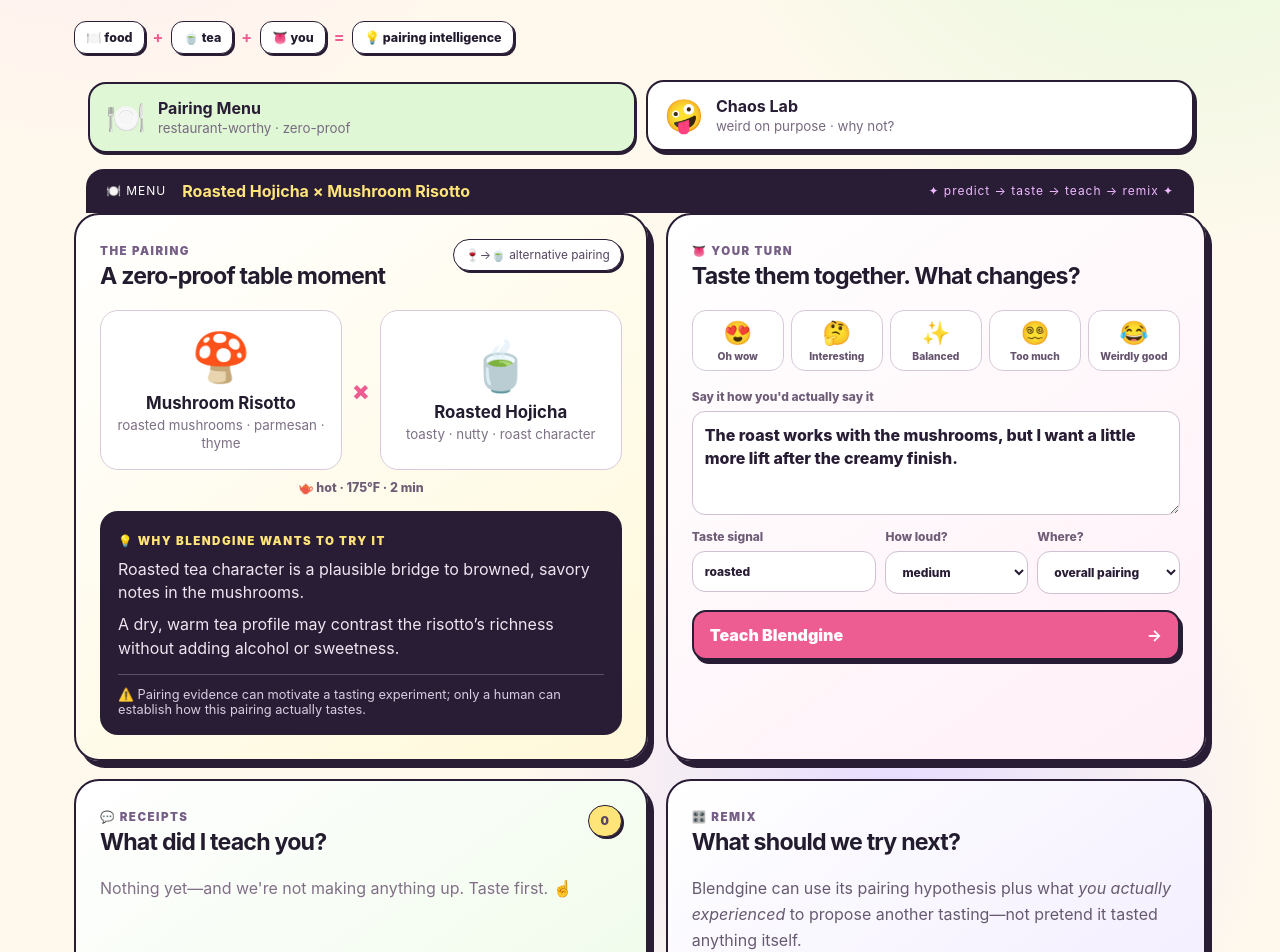
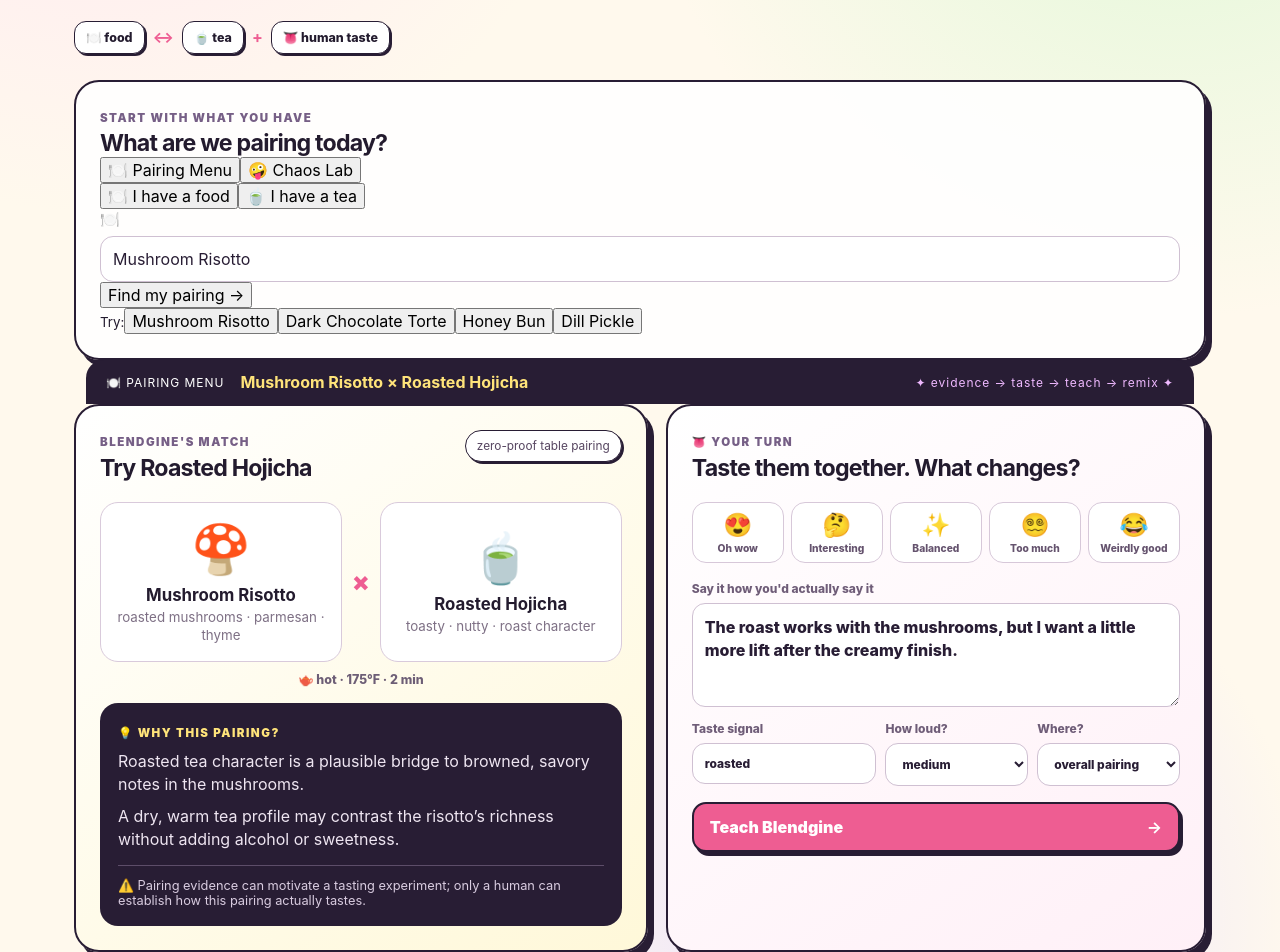
Before and after one commit to quenaF/blendgine-webmcp, a React (Vite) app: page / in a window 1280 px wide. Shown: the part 460-1412 px from the top of the page. Built offline with nearby package versions, Linux system fonts and the light colour scheme.

Commit message:
Let humans start from either tea or food

```diff
--- a/src/App.jsx
+++ b/src/App.jsx
@@ -1,29 +1,40 @@
-import React, { useEffect, useMemo, useState } from 'react';
-import { inspectPairing, setPairingMode, recordSensoryObservation, whatDidHumanTeach, refinePairing, resetObservations } from './engine.js';
+import React, { useEffect, useState } from 'react';
+import { requestPairing, recordSensoryObservation, whatDidHumanTeach, refinePairing, resetObservations } from './engine.js';
 import { registerBlendgineWebMCP } from './webmcp.js';
 
 const reactions = [['😍','delicious','Oh wow'],['🤔','interesting','Interesting'],['✨','balanced','Balanced'],['😵‍💫','overpowering','Too much'],['😂','weirdly good','Weirdly good']];
+const foodExamples = ['Mushroom Risotto','Dark Chocolate Torte','Honey Bun','Dill Pickle'];
+const teaExamples = ['Roasted Hojicha','Assam Black Tea','Masala Chai','Sencha Green Tea'];
 
 export default function App(){
- const [mode,setMode]=useState('menu'); const [pairing,setPairing]=useState(()=>inspectPairing({mode:'menu'}));
+ const [anchorType,setAnchorType]=useState('food'); const [mode,setMode]=useState('menu'); const [anchor,setAnchor]=useState('Mushroom Risotto');
+ const [pairing,setPairing]=useState(()=>requestPairing({anchorType:'food',anchor:'Mushroom Risotto',mode:'menu'}));
  const [descriptor,setDescriptor]=useState(pairing.experiment.defaultDescriptor); const [intensity,setIntensity]=useState('medium'); const [phase,setPhase]=useState('overall pairing'); const [humanWords,setHumanWords]=useState(pairing.experiment.defaultWords);
  const [observations,setObservations]=useState([]); const [proposal,setProposal]=useState(null); const [activity,setActivity]=useState([]); const [webmcpReady,setWebmcpReady]=useState(false);
  useEffect(()=>{setWebmcpReady(registerBlendgineWebMCP(event=>setActivity(c=>[event,...c].slice(0,8))));},[]);
- function switchMode(next){const p=setPairingMode(next);setMode(next);setPairing(p);setDescriptor(p.experiment.defaultDescriptor);setHumanWords(p.experiment.defaultWords);setProposal(null);}
- function submitTaste(){const o=recordSensoryObservation({mode,descriptor,intensity,phase,humanWords});setObservations(whatDidHumanTeach().observations);setActivity(c=>[{name:'human_tasting',result:o},...c].slice(0,8));}
- function refine(){const n=refinePairing({mode});setProposal(n);setActivity(c=>[{name:'refinement_proposal',result:n},...c].slice(0,8));}
- function reset(){resetObservations();setObservations([]);setProposal(null);setActivity([]);switchMode('menu');}
- const x=pairing.experiment;
+ function changeAnchorType(next){setAnchorType(next);setAnchor(next==='food'?'Mushroom Risotto':'Roasted Hojicha');}
+ function find(){const p=requestPairing({anchorType,anchor,mode});setPairing(p);setDescriptor(p.experiment.defaultDescriptor);setHumanWords(p.experiment.defaultWords);setProposal(null);setActivity(c=>[{name:'pairing_requested',result:p},...c].slice(0,8));}
+ function submitTaste(){const o=recordSensoryObservation({descriptor,intensity,phase,humanWords});setObservations(whatDidHumanTeach().observations);setActivity(c=>[{name:'human_tasting',result:o},...c].slice(0,8));}
+ function refine(){const n=refinePairing();setProposal(n);setActivity(c=>[{name:'refinement_proposal',result:n},...c].slice(0,8));}
+ function reset(){resetObservations();setObservations([]);setProposal(null);setActivity([]);setAnchorType('food');setMode('menu');setAnchor('Mushroom Risotto');setPairing(requestPairing({anchorType:'food',anchor:'Mushroom Risotto',mode:'menu'}));}
+ const x=pairing.experiment; const examples=anchorType==='food'?foodExamples:teaExamples;
  return <main className="shell">
-  <section className="hero"><div className="hero-copy"><div className="eyebrow">✦ BLENDGINE · TEA × FOOD × WEBMCP</div><h1>AI knows the signals.<br/><em>You</em> know the bite.</h1><p className="lede">Pair tea with food using evidence-informed hypotheses, then let an actual human decide what happens in the mouth. Serious pairing menu or absolute chaos—you pick. 😁</p><div className="hero-stickers"><span>🍽️ food</span><b>+</b><span>🍵 tea</span><b>+</b><span>👅 you</span><b>=</b><span>💡 pairing intelligence</span></div></div><div className={`status ${webmcpReady?'ready':''}`}><i/>{webmcpReady?'Agent connected':'WebMCP needs a supported browser'}</div></section>
-  <div className="mode-switch"><button className={mode==='menu'?'active':''} onClick={()=>switchMode('menu')}><span>🍽️</span><strong>Pairing Menu</strong><small>restaurant-worthy · zero-proof</small></button><button className={mode==='chaos'?'active chaos':''} onClick={()=>switchMode('chaos')}><span>🤪</span><strong>Chaos Lab</strong><small>weird on purpose · why not?</small></button></div>
-  <section className="experiment-banner"><span>{x.modeEmoji} {x.mode.toUpperCase()}</span><strong>{x.tea.name} × {x.food.name}</strong><span className="spark">✦ predict → taste → teach → remix ✦</span></section>
+  <section className="hero"><div className="hero-copy"><div className="eyebrow">✦ BLENDGINE · TEA × FOOD × WEBMCP</div><h1>Bring the tea.<br/>Or bring the food.<br/><em>We'll find its match.</em></h1><p className="lede">Start with either side of the table. Blendgine uses evidence to propose the other half, then a human tastes the pairing and teaches the system what actually happened.</p><div className="hero-stickers"><span>🍽️ food</span><b>↔</b><span>🍵 tea</span><b>+</b><span>👅 human taste</span></div></div><div className={`status ${webmcpReady?'ready':''}`}><i/>{webmcpReady?'Agent connected':'WebMCP needs a supported browser'}</div></section>
+
+  <section className="pair-finder card">
+   <div className="finder-top"><div><span className="mini">START WITH WHAT YOU HAVE</span><h2>What are we pairing today?</h2></div><div className="mode-pills"><button className={mode==='menu'?'active':''} onClick={()=>setMode('menu')}>🍽️ Pairing Menu</button><button className={mode==='chaos'?'active chaos':''} onClick={()=>setMode('chaos')}>🤪 Chaos Lab</button></div></div>
+   <div className="anchor-tabs"><button className={anchorType==='food'?'active':''} onClick={()=>changeAnchorType('food')}>🍽️ I have a food</button><button className={anchorType==='tea'?'active':''} onClick={()=>changeAnchorType('tea')}>🍵 I have a tea</button></div>
+   <div className="finder-row"><div className="finder-input"><span>{anchorType==='food'?'🍽️':'🍵'}</span><input value={anchor} onChange={e=>setAnchor(e.target.value)} placeholder={anchorType==='food'?'Type a dish or snack…':'Type a tea…'}/></div><button className="find-button" onClick={find}>Find my pairing →</button></div>
+   <div className="quick-picks"><small>Try:</small>{examples.map(v=><button key={v} onClick={()=>setAnchor(v)}>{v}</button>)}</div>
+  </section>
+
+  <section className="experiment-banner"><span>{x.modeEmoji} {x.modeLabel.toUpperCase()}</span><strong>{x.food.name} × {x.tea.name}</strong><span className="spark">✦ evidence → taste → teach → remix ✦</span></section>
   <section className="grid">
-   <article className="card formula-card"><div className="card-head"><div><span className="mini">THE PAIRING</span><h2>{mode==='menu'?'A zero-proof table moment':'This should not work… right?'}</h2></div><span className="pill">{mode==='menu'?'🍷→🍵 alternative pairing':'🎲 chaos approved'}</span></div><div className="pair-stage"><div className="pair-item"><span>{x.food.emoji}</span><strong>{x.food.name}</strong><small>{x.food.detail}</small></div><div className="pair-x">×</div><div className="pair-item"><span>{x.tea.emoji}</span><strong>{x.tea.name}</strong><small>{x.tea.detail}</small></div></div><div className="prep">🫖 {x.tea.preparation}</div><div className="science-box"><span className="mini">💡 WHY BLENDGINE WANTS TO TRY IT</span>{x.hypothesis.basis.map(r=><p key={r}>{r}</p>)}<div className="boundary">⚠️ {x.hypothesis.boundary}</div></div></article>
-   <article className="card taste-card"><div className="card-head"><div><span className="mini">👅 YOUR TURN</span><h2>{mode==='menu'?'Taste them together. What changes?':'Be brave. Take the bite + sip. 😂'}</h2></div></div><div className="reaction-row">{reactions.map(([e,v,l])=><button key={v} className={descriptor===v?'selected':''} onClick={()=>setDescriptor(v)}><span>{e}</span>{l}</button>)}</div><label>Say it how you'd actually say it<textarea value={humanWords} onChange={e=>setHumanWords(e.target.value)}/></label><div className="triple"><label>Taste signal<input value={descriptor} onChange={e=>setDescriptor(e.target.value)}/></label><label>How loud?<select value={intensity} onChange={e=>setIntensity(e.target.value)}><option>low</option><option>medium</option><option>high</option></select></label><label>Where?<select value={phase} onChange={e=>setPhase(e.target.value)}><option>first bite + sip</option><option>middle</option><option>finish</option><option>overall pairing</option></select></label></div><button className="primary" onClick={submitTaste}><span>Teach Blendgine</span><b>→</b></button></article>
+   <article className="card formula-card"><div className="card-head"><div><span className="mini">BLENDGINE'S MATCH</span><h2>{anchorType==='food'?`Try ${x.tea.name}`:`Try it with ${x.food.name}`}</h2></div><span className="pill">{mode==='menu'?'zero-proof table pairing':'chaos approved 🎲'}</span></div><div className="pair-stage"><div className="pair-item"><span>{x.food.emoji}</span><strong>{x.food.name}</strong><small>{x.food.detail}</small></div><div className="pair-x">×</div><div className="pair-item"><span>{x.tea.emoji}</span><strong>{x.tea.name}</strong><small>{x.tea.detail}</small></div></div><div className="prep">🫖 {x.tea.preparation}</div><div className="science-box"><span className="mini">💡 WHY THIS PAIRING?</span>{x.hypothesis.basis.map(r=><p key={r}>{r}</p>)}<div className="boundary">⚠️ {x.hypothesis.boundary}</div></div></article>
+   <article className="card taste-card"><div className="card-head"><div><span className="mini">👅 YOUR TURN</span><h2>{mode==='menu'?'Taste them together. What changes?':'Now do the ridiculous experiment. 😂'}</h2></div></div><div className="reaction-row">{reactions.map(([e,v,l])=><button key={v} className={descriptor===v?'selected':''} onClick={()=>setDescriptor(v)}><span>{e}</span>{l}</button>)}</div><label>Say it how you'd actually say it<textarea value={humanWords} onChange={e=>setHumanWords(e.target.value)}/></label><div className="triple"><label>Taste signal<input value={descriptor} onChange={e=>setDescriptor(e.target.value)}/></label><label>How loud?<select value={intensity} onChange={e=>setIntensity(e.target.value)}><option>low</option><option>medium</option><option>high</option></select></label><label>Where?<select value={phase} onChange={e=>setPhase(e.target.value)}><option>first bite + sip</option><option>middle</option><option>finish</option><option>overall pairing</option></select></label></div><button className="primary" onClick={submitTaste}><span>Teach Blendgine</span><b>→</b></button></article>
   </section>
-  <section className="grid lower"><article className="card learned-card"><div className="card-head"><div><span className="mini">💬 RECEIPTS</span><h2>What did I teach you?</h2></div><span className="count">{observations.length}</span></div>{observations.length===0?<p className="empty">Nothing yet—and we're not making anything up. Taste first. ☝️</p>:observations.slice().reverse().map(o=><div className="observation" key={o.id}><div className="quote-mark">“</div><p>{o.humanWords}</p><div>{o.tea} × {o.food}</div><small>{o.descriptor} · {o.intensity} · {o.phase} · 🧍 human observation</small></div>)}</article><article className="card next-card"><div className="card-head"><div><span className="mini">🎛️ REMIX</span><h2>What should we try next?</h2></div></div><p>Blendgine can use its pairing hypothesis plus what <em>you actually experienced</em> to propose another tasting—not pretend it tasted anything itself.</p><button className="secondary" onClick={refine}>✨ Remix the pairing</button>{proposal&&<div className="proposal"><strong>{proposal.proposal}</strong><p>{proposal.reason}</p><span>{proposal.status.replaceAll('_',' ')}</span></div>}<button className="ghost" onClick={reset}>↻ Reset lab</button></article></section>
-  <section className="activity-wrap"><div className="activity-title"><span className="mini">⚡ WEBMCP LOOP</span><h2>The browser becomes the human + agent tasting table.</h2></div><div className="tool-row">{['🔎 inspect pairing','👅 record tasting','💬 show what I taught','🎛️ refine pairing'].map(t=><span key={t}>{t}</span>)}</div>{activity.length>0&&<div className="activity-log">● Latest move: {activity[0].name.replaceAll('_',' ')}</div>}</section>
-  <footer><span>🍽️ food → 🍵 tea hypothesis → 👅 human taste → 💬 attributed evidence → 🎛️ next pairing</span><span>Blendgine · WebMCP Challenge 2026</span></footer>
+  <section className="grid lower"><article className="card learned-card"><div className="card-head"><div><span className="mini">💬 RECEIPTS</span><h2>What did I teach you?</h2></div><span className="count">{observations.length}</span></div>{observations.length===0?<p className="empty">Nothing yet—and we're not making anything up. Taste first. ☝️</p>:observations.slice().reverse().map(o=><div className="observation" key={o.id}><div className="quote-mark">“</div><p>{o.humanWords}</p><div>{o.tea} × {o.food}</div><small>{o.descriptor} · {o.intensity} · {o.phase} · 🧍 human observation</small></div>)}</article><article className="card next-card"><div className="card-head"><div><span className="mini">🎛️ REMIX</span><h2>What should we try next?</h2></div></div><p>Blendgine can use the pairing hypothesis plus what <em>you actually experienced</em> to propose another tasting.</p><button className="secondary" onClick={refine}>✨ Remix the pairing</button>{proposal&&<div className="proposal"><strong>{proposal.proposal}</strong><p>{proposal.reason}</p><span>{proposal.status.replaceAll('_',' ')}</span></div>}<button className="ghost" onClick={reset}>↻ Reset lab</button></article></section>
+  <section className="activity-wrap"><div className="activity-title"><span className="mini">⚡ WEBMCP LOOP</span><h2>The human chooses the anchor. The agent finds the match.</h2></div><div className="tool-row">{['🔎 find pairing','🧪 inspect rationale','👅 record tasting','💬 show what I taught','🎛️ refine pairing'].map(t=><span key={t}>{t}</span>)}</div>{activity.length>0&&<div className="activity-log">● Latest move: {activity[0].name.replaceAll('_',' ')}</div>}</section>
+  <footer><span>choose tea or food → evidence-backed match → human taste → attributed observation → next pairing</span><span>Blendgine · WebMCP Challenge 2026</span></footer>
  </main>;
 }
```
